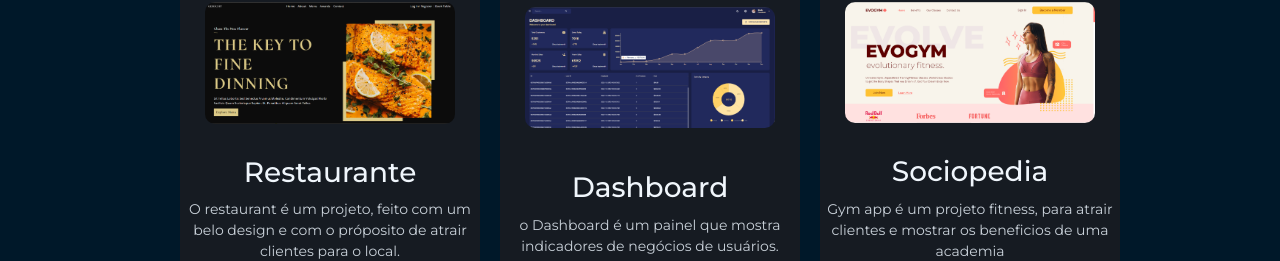
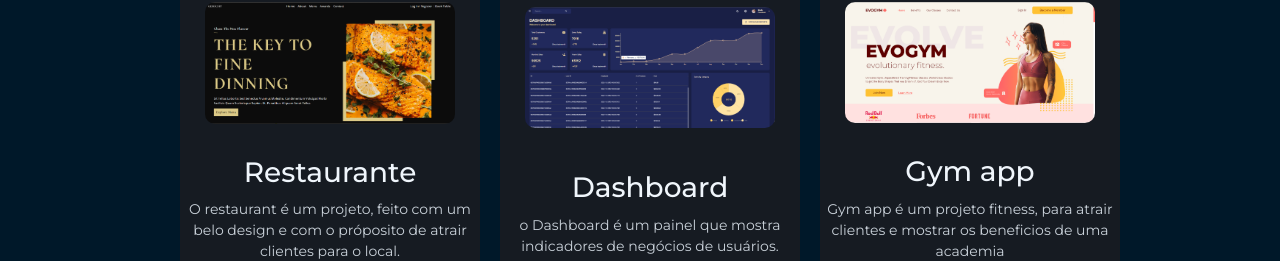
Before and after one commit to rogervalentim/portf-lio, a React (Create React App) app: page / in a window 1280 px wide. Shown: the part 2730-2991 px from the top of the page. Built offline with nearby package versions, Linux system fonts and the light colour scheme; the HTML template or start-up script is replaced by a standard one.

Commit message:
alterando o nome do projeto

```diff
--- a/src/container/Projetos/Projetos.jsx
+++ b/src/container/Projetos/Projetos.jsx
@@ -65,7 +65,7 @@ function Projetos() {
           <div className="project">
             <img src={Gym} alt="Aplicativo de academia" />
             <ProjetoCard
-              title="Sociopedia"
+              title="Gym app"
               description="Gym app é um projeto fitness, para atrair clientes e mostrar os beneficios de uma academia"
               linkGithub="https://github.com/rogervalentim/gym_app"
               demo="https://gym-app-mocha.vercel.app/"
```
Also changed, not shown: 1 other file (tests, documents, lock files or other folders).
